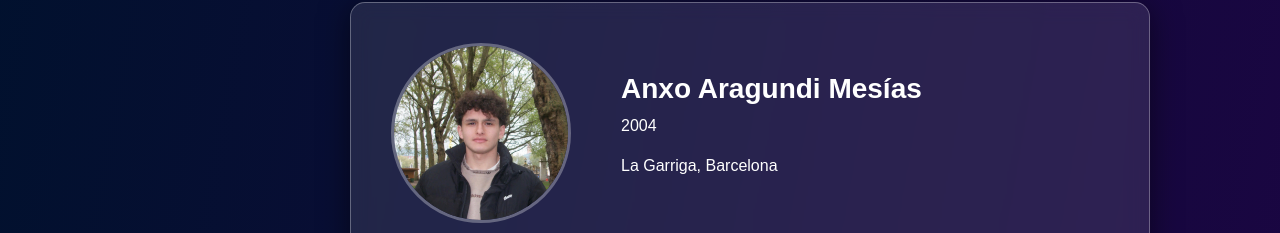
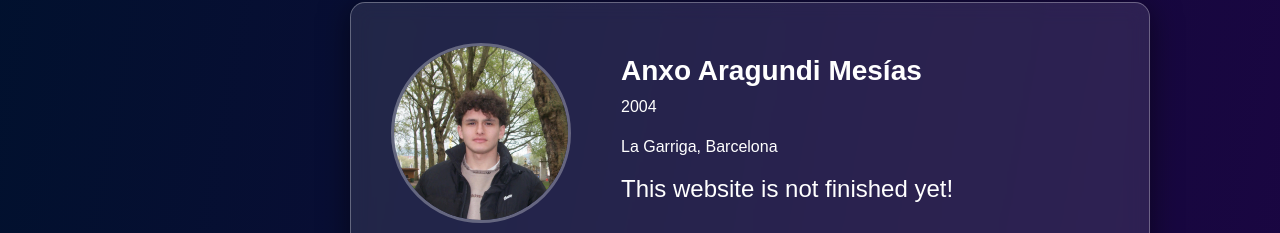
Before and after one commit to anxoaragundi/WebPresentacio, a plain HTML site: page index.html in a window 1280 px wide. Shown: the part 86-319 px from the top of the page. Drawn offline with nearby package versions, Linux system fonts and the light colour scheme.

Commit message:
WIP Message added

```diff
--- a/index.html
+++ b/index.html
@@ -28,6 +28,7 @@
                         <h3><b>Anxo Aragundi Mesías</b></h3>
                         <p>2004</p>
                         <p>La Garriga, Barcelona</p>
+                        <h4>This website is not finished yet!</h4>
                     </div>
                 </div>
 
```
